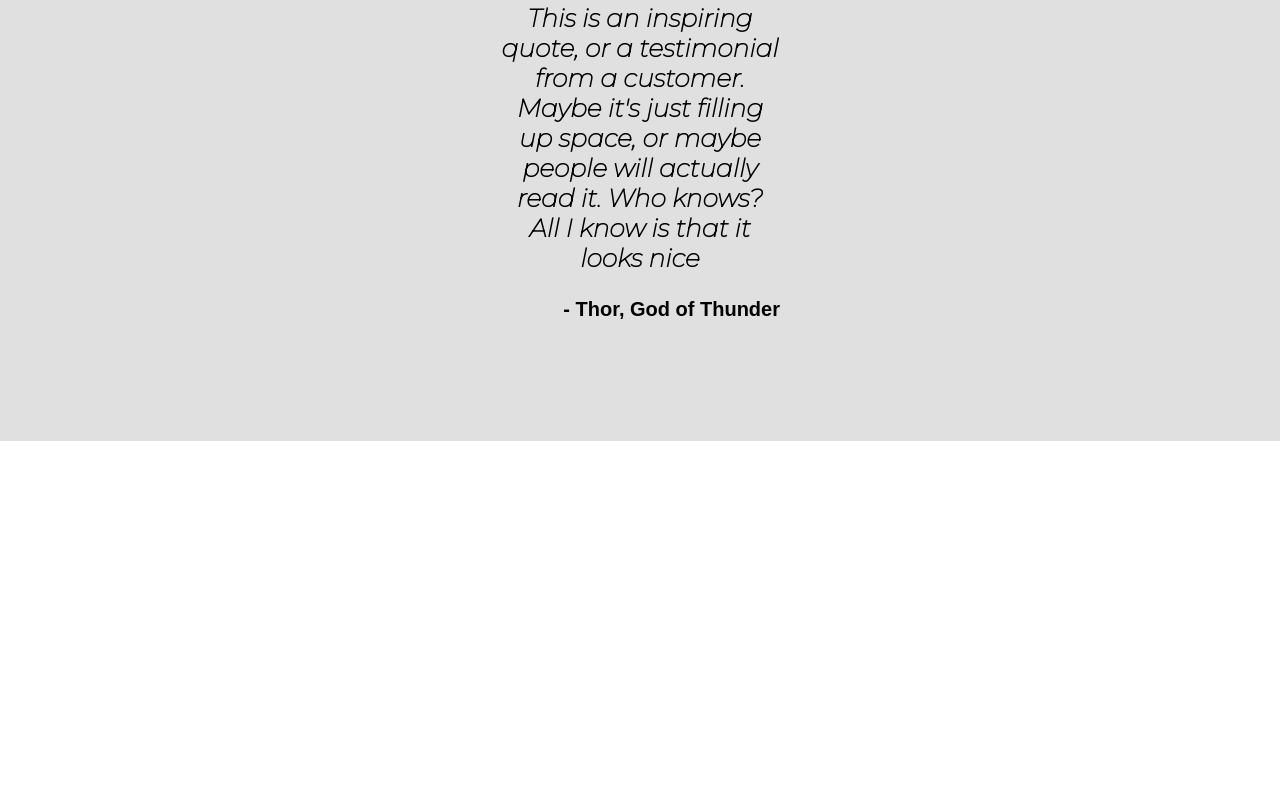
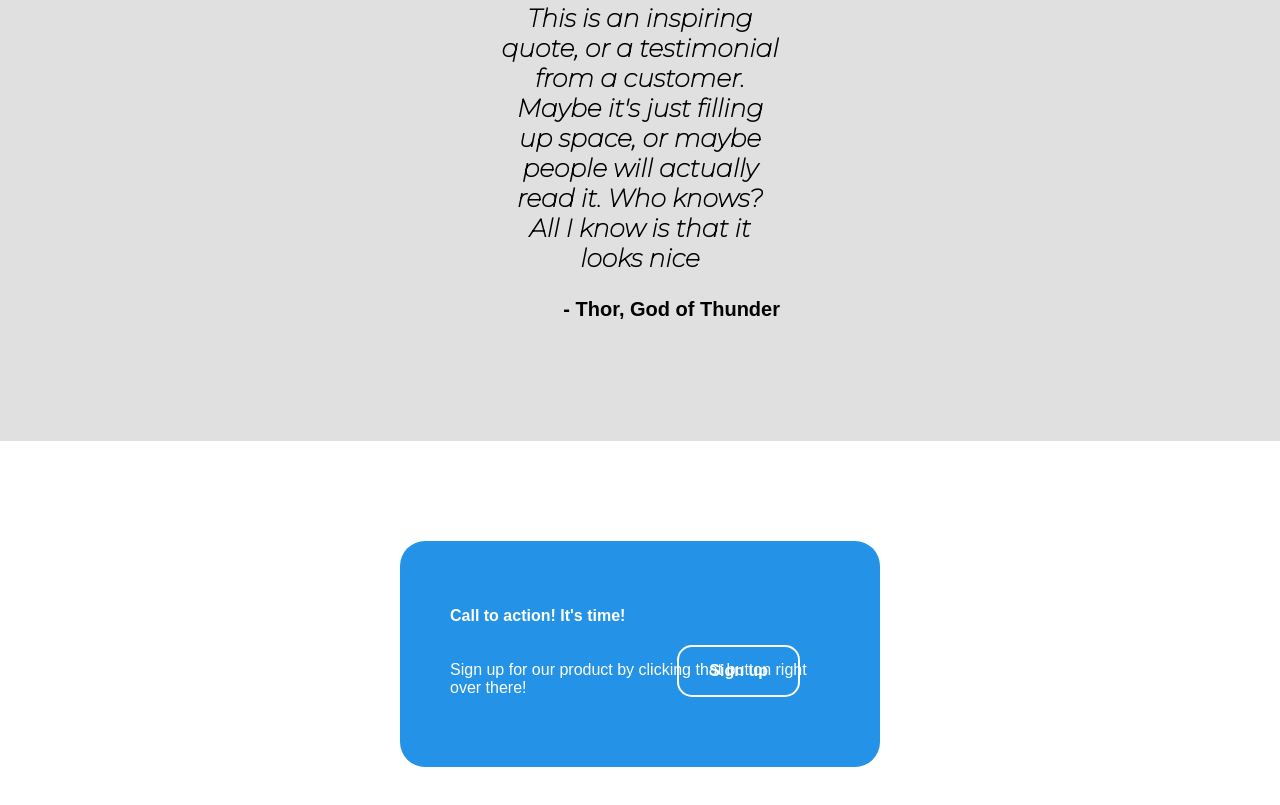
Before and after one commit to Disidrose/landing_page, a plain HTML site: page index.html in a window 1280 px wide. Shown: the part 1564-2369 px from the top of the page. Before the commit the page ends 2005 px from the top, so only its background shows below. Drawn offline with Linux system fonts and the light colour scheme.

Commit message:
Fourth Block
Addedfourth column

```diff
--- a/index.html
+++ b/index.html
@@ -57,5 +57,14 @@
         <p id="inspiring-quote">This is an inspiring quote, or a testimonial from a customer. Maybe it's just filling up space, or maybe people will actually read it. Who knows? All I know is that it looks nice</p>
         <p id="quote-author">- Thor, God of Thunder</p>
     </div>
+    <div class="block-four">
+        <div class="sign-up">
+            <p class="logo">Call to action! It's time!</p>
+            <p>Sign up for our product by clicking that button right over there!</p>
+            <div class="sign-up-button">
+                <p class="logo box">Sign up</p>
+            </div>
+        </div>
+    </div>
 </body>
 </html>
--- a/styles.css
+++ b/styles.css
@@ -110,3 +110,35 @@ li.logo {
     text-align: right;
     font-size: 20px;
 }
+
+.sign-up {
+    margin: 100px 400px;
+    padding: 50px;
+    background-color: #2392e7;
+    border-radius: 25px;
+    display: flex;
+    flex-direction: column; /* Stack the text paragraphs vertically */
+    position: relative; /* Needed to position the .sign-up-button */
+}
+
+.sign-up-button {
+    padding: 0 0 0 250px;
+    position: absolute; /* Take the .sign-up-button out of the normal flow */
+    right: 80px; /* Align to the right of the parent container */
+    bottom: 50px; /* Add some space from the bottom */
+}
+
+.block-four p {
+    color: white;
+}
+
+.box {
+    border: 2px solid white;
+    padding: 15px 30px;
+    border-radius: 15px;
+}
+
+.sign-up p {
+    display: block;
+    margin-bottom: 20px; /* Add space between the paragraphs */
+}
```
